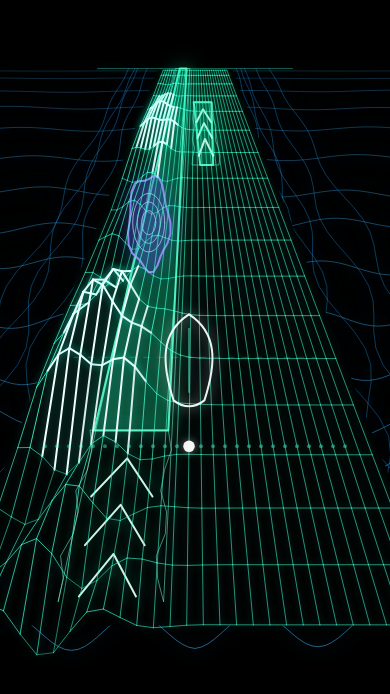
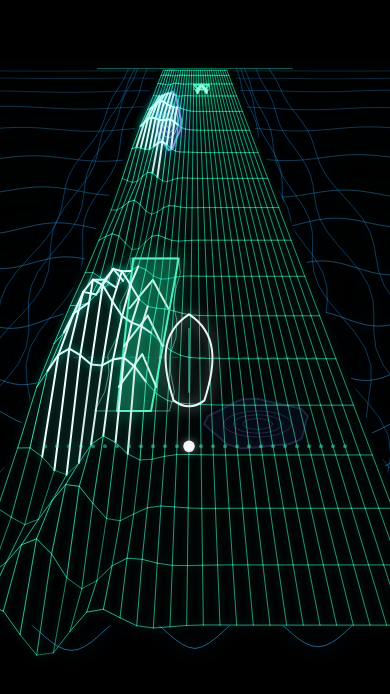
Before and after one commit to dustooned/hv_cyb3rsurf3r, a website built with Vite: page index.html in a window 390 px wide. Shown: the part 134-828 px from the top of the page. Built offline with nearby package versions, Linux system fonts and the light colour scheme; animation ran at ten frames a second.

Commit message:
Tighten terrain rendering and mobile canvas behavior

```diff
--- a/index.html
+++ b/index.html
@@ -8,15 +8,15 @@
   </head>
   <body>
     <canvas id="ocean-canvas" aria-label="Interactive procedural ocean grid"></canvas>
-    <script src="./src/config.js?v=terrain-speed-001"></script>
-    <script src="./src/state.js?v=terrain-speed-001"></script>
-    <script src="./src/canvas.js?v=terrain-speed-001"></script>
-    <script src="./src/grid.js?v=terrain-speed-001"></script>
-    <script src="./src/wave.js?v=terrain-speed-001"></script>
-    <script src="./src/decor.js?v=terrain-speed-001"></script>
-    <script src="./src/terrain.js?v=terrain-speed-001"></script>
-    <script src="./src/player.js?v=terrain-speed-001"></script>
-    <script src="./src/input.js?v=terrain-speed-001"></script>
-    <script src="./src/main.js?v=terrain-speed-001"></script>
+    <script src="./src/config.js?v=terrain-speed-002"></script>
+    <script src="./src/state.js?v=terrain-speed-002"></script>
+    <script src="./src/canvas.js?v=terrain-speed-002"></script>
+    <script src="./src/grid.js?v=terrain-speed-002"></script>
+    <script src="./src/wave.js?v=terrain-speed-002"></script>
+    <script src="./src/decor.js?v=terrain-speed-002"></script>
+    <script src="./src/terrain.js?v=terrain-speed-002"></script>
+    <script src="./src/player.js?v=terrain-speed-002"></script>
+    <script src="./src/input.js?v=terrain-speed-002"></script>
+    <script src="./src/main.js?v=terrain-speed-002"></script>
   </body>
 </html>
--- a/src/canvas.js
+++ b/src/canvas.js
@@ -1,5 +1,7 @@
 // CANVAS
 // Browser canvas setup, resize behavior, and background drawing.
+
+let resizeFrame = 0;
 
 function setupCanvas() {
   const state = window.OceanState;
@@ -7,14 +9,28 @@ function setupCanvas() {
   state.canvas = document.querySelector("#ocean-canvas");
   state.ctx = state.canvas.getContext("2d");
 
-  window.addEventListener("resize", resizeCanvas);
+  window.addEventListener("resize", requestCanvasResize);
   resizeCanvas();
+}
+
+function requestCanvasResize() {
+  if (resizeFrame !== 0) {
+    return;
+  }
+
+  resizeFrame = requestAnimationFrame(() => {
+    resizeFrame = 0;
+    resizeCanvas();
+  });
 }
 
 function resizeCanvas() {
   const state = window.OceanState;
 
-  state.pixelRatio = Math.min(window.devicePixelRatio || 1, 2);
+  const isSmallScreen = Math.min(window.innerWidth, window.innerHeight) < 760;
+  const maxPixelRatio = isSmallScreen ? 1.35 : 2;
+
+  state.pixelRatio = Math.min(window.devicePixelRatio || 1, maxPixelRatio);
   state.width = window.innerWidth;
   state.height = window.innerHeight;
 
--- a/src/config.js
+++ b/src/config.js
@@ -5,18 +5,19 @@ window.OceanConfig = {
   GRID: {
     cols: 30,
     rows: 18,
-    scrollSpeed: 0.00018,
   },
 
   TERRAIN: {
     enabled: true,
-    baseWorldSpeed: 0.00018,
+    baseWorldSpeed: 0.00012,
     boostMultiplier: 1.65,
     slowMultiplier: 0.58,
     speedEase: 0.08,
     sampleDepth: 0.72,
     // Terrain art waits until about the 3rd grid row from the horizon before drawing.
     nearHorizonDepth: 0.17,
+    // Fade terrain out across the last rows before the surfboard rail.
+    foregroundFadeRows: 2,
     edgeNoise: true,
     patches: [
       { id: "boost-a", type: "boost", laneCenter: 9, laneRadius: 3.2, start: 0.14, length: 0.2, seed: 11 },
--- a/src/terrain.js
+++ b/src/terrain.js
@@ -6,6 +6,10 @@ function updateTerrain(time) {
   const state = window.OceanState;
 
   if (!TERRAIN.enabled) {
+    state.terrain.visiblePatches = [];
+    state.world.speedMultiplier = 1;
+    state.world.activeTerrainType = "neutral";
+    state.world.activePatchId = null;
     state.world.targetSpeed = TERRAIN.baseWorldSpeed;
     state.world.currentSpeed += (state.world.targetSpeed - state.world.currentSpeed) * TERRAIN.speedEase;
     advanceWorldProgress(time);
@@ -60,24 +64,25 @@ function advanceWorldProgress(time) {
 
 function drawTerrain(time) {
   const state = window.OceanState;
+  const drawBand = getTerrainDrawBand();
 
   for (let i = 0; i < state.terrain.visiblePatches.length; i += 1) {
     const patch = state.terrain.visiblePatches[i];
 
     if (patch.type === "boost") {
-      drawBoostPatch(patch, time);
+      drawBoostPatch(patch, time, drawBand);
     } else if (patch.type === "slow") {
-      drawSlowPatch(patch, time);
+      drawSlowPatch(patch, time, drawBand);
     }
   }
 
   drawTerrainProbe();
 }
 
-function drawBoostPatch(patch, time) {
+function drawBoostPatch(patch, time, drawBand) {
   const ctx = window.OceanState.ctx;
   const { TERRAIN } = window.OceanConfig;
-  const visibleSegments = getVisibleTerrainSegments(patch);
+  const visibleSegments = getVisibleTerrainSegments(patch, drawBand);
   const centerLane = patch.laneCenter;
   const radius = patch.laneRadius;
   const pulse = (Math.sin(time * 0.006 + patch.seed) + 1) * 0.5;
@@ -95,11 +100,13 @@ function drawBoostPatch(patch, time) {
 
   for (let segmentIndex = 0; segmentIndex < visibleSegments.length; segmentIndex += 1) {
     const segment = visibleSegments[segmentIndex];
+    const segmentAlpha = getTerrainDepthAlpha((segment.start + segment.end) * 0.5, drawBand);
     const leftFront = projectTerrainPoint(centerLane - radius, segment.start);
     const rightFront = projectTerrainPoint(centerLane + radius, segment.start);
     const leftBack = projectTerrainPoint(centerLane - radius * 0.48, segment.end);
     const rightBack = projectTerrainPoint(centerLane + radius * 0.48, segment.end);
 
+    ctx.globalAlpha = segmentAlpha;
     ctx.beginPath();
     ctx.moveTo(leftFront.x, leftFront.y);
     ctx.lineTo(rightFront.x, rightFront.y);
@@ -112,22 +119,22 @@ function drawBoostPatch(patch, time) {
     for (let i = 0; i < 3; i += 1) {
       const t = (i + 1) / 4;
       const depth = segment.start + (segment.end - segment.start) * t;
-      drawBoostChevron(centerLane, radius * (0.72 - i * 0.08), depth);
+      drawBoostChevron(centerLane, radius * (0.72 - i * 0.08), depth, drawBand);
     }
   }
 
   if (TERRAIN.edgeNoise) {
-    drawPatchEdgeNoise(patch, visibleSegments, "rgba(140, 255, 220, 0.5)");
+    drawPatchEdgeNoise(patch, visibleSegments, "rgba(140, 255, 220, 0.5)", drawBand);
   }
 
   ctx.restore();
 }
 
-function drawBoostChevron(centerLane, radius, depth) {
+function drawBoostChevron(centerLane, radius, depth, drawBand) {
   const ctx = window.OceanState.ctx;
-  const left = projectTerrainPoint(centerLane - radius, depth + 0.022);
-  const nose = projectTerrainPoint(centerLane, depth - 0.018);
-  const right = projectTerrainPoint(centerLane + radius, depth + 0.022);
+  const left = projectTerrainPoint(centerLane - radius, clampTerrainDrawDepth(depth + 0.022, drawBand));
+  const nose = projectTerrainPoint(centerLane, clampTerrainDrawDepth(depth - 0.018, drawBand));
+  const right = projectTerrainPoint(centerLane + radius, clampTerrainDrawDepth(depth + 0.022, drawBand));
 
   ctx.strokeStyle = "rgba(225, 255, 245, 0.95)";
   ctx.lineWidth = 2;
@@ -138,22 +145,17 @@ function drawBoostChevron(centerLane, radius, depth) {
   ctx.stroke();
 }
 
-function drawSlowPatch(patch, time) {
+function drawSlowPatch(patch, time, drawBand) {
   const ctx = window.OceanState.ctx;
   const { TERRAIN } = window.OceanConfig;
+  const visibleSegments = getVisibleTerrainSegments(patch, drawBand);
 
-  if (patch.depthCenter < TERRAIN.nearHorizonDepth) {
+  if (visibleSegments.length === 0) {
     return;
   }
 
-  const center = projectTerrainPoint(patch.laneCenter, patch.depthCenter);
-  const laneEdge = projectTerrainPoint(patch.laneCenter + patch.laneRadius, patch.depthCenter);
-  const depthEdgeDepth = Math.min(0.98, patch.depthCenter + patch.length * 0.5);
-  const depthEdge = projectTerrainPoint(patch.laneCenter, depthEdgeDepth);
-  const radiusX = Math.max(8, Math.abs(laneEdge.x - center.x));
-  const radiusY = Math.max(8, Math.abs(depthEdge.y - center.y));
   const wobble = Math.sin(time * 0.003 + patch.seed) * 0.08;
-  const steps = TERRAIN.edgeNoise ? 28 : 18;
+  const steps = getTerrainRenderDetail(TERRAIN.edgeNoise ? 28 : 18, TERRAIN.edgeNoise ? 20 : 14);
 
   ctx.save();
   ctx.shadowColor = "rgba(120, 90, 255, 0.75)";
@@ -161,6 +163,18 @@ function drawSlowPatch(patch, time) {
   ctx.fillStyle = "rgba(70, 55, 180, 0.26)";
   ctx.strokeStyle = "rgba(165, 145, 255, 0.9)";
   ctx.lineWidth = 2;
+
+  for (let segmentIndex = 0; segmentIndex < visibleSegments.length; segmentIndex += 1) {
+    const segment = visibleSegments[segmentIndex];
+    const centerDepth = (segment.start + segment.end) * 0.5;
+    const depthRadius = Math.max(0.012, (segment.end - segment.start) * 0.5);
+    const center = projectTerrainPoint(patch.laneCenter, centerDepth);
+    const laneEdge = projectTerrainPoint(patch.laneCenter + patch.laneRadius, centerDepth);
+    const depthEdge = projectTerrainPoint(patch.laneCenter, Math.min(segment.end, centerDepth + depthRadius));
+    const radiusX = Math.max(8, Math.abs(laneEdge.x - center.x));
+    const radiusY = Math.max(8, Math.abs(depthEdge.y - center.y));
+
+    ctx.globalAlpha = getTerrainDepthAlpha(centerDepth, drawBand);
     ctx.beginPath();
 
     for (let i = 0; i <= steps; i += 1) {
@@ -188,10 +202,14 @@ function drawSlowPatch(patch, time) {
       ctx.stroke();
     }
 
+    ctx.strokeStyle = "rgba(165, 145, 255, 0.9)";
+    ctx.lineWidth = 2;
+  }
+
   ctx.restore();
 }
 
-function drawPatchEdgeNoise(patch, visibleSegments, color) {
+function drawPatchEdgeNoise(patch, visibleSegments, color, drawBand) {
   const ctx = window.OceanState.ctx;
   const steps = 9;
 
@@ -201,6 +219,7 @@ function drawPatchEdgeNoise(patch, visibleSegments, color) {
   for (let segmentIndex = 0; segmentIndex < visibleSegments.length; segmentIndex += 1) {
     const segment = visibleSegments[segmentIndex];
 
+    ctx.globalAlpha = getTerrainDepthAlpha((segment.start + segment.end) * 0.5, drawBand);
     ctx.beginPath();
 
     for (let i = 0; i <= steps; i += 1) {
@@ -297,9 +316,7 @@ function projectTerrainPoint(lane, depth) {
   };
 }
 
-function getVisibleTerrainSegments(patch) {
-  const { TERRAIN } = window.OceanConfig;
-  const minDepth = TERRAIN.nearHorizonDepth;
+function getVisibleTerrainSegments(patch, drawBand) {
   const segments = [];
   const rawStart = patch.depthStart;
   let rawEnd = patch.depthEnd;
@@ -308,18 +325,18 @@ function getVisibleTerrainSegments(patch) {
     rawEnd += 1;
   }
 
-  addVisibleSegment(segments, rawStart, rawEnd, minDepth);
+  addVisibleSegment(segments, rawStart, rawEnd, drawBand);
 
   if (rawEnd > 1) {
-    addVisibleSegment(segments, 0, rawEnd - 1, minDepth);
+    addVisibleSegment(segments, 0, rawEnd - 1, drawBand);
   }
 
   return segments;
 }
 
-function addVisibleSegment(segments, start, end, minDepth) {
-  const visibleStart = Math.max(start, minDepth);
-  const visibleEnd = Math.min(end, 1);
+function addVisibleSegment(segments, start, end, drawBand) {
+  const visibleStart = Math.max(start, drawBand.minDepth);
+  const visibleEnd = Math.min(end, drawBand.maxDepth);
 
   if (visibleEnd - visibleStart > 0.01) {
     segments.push({
@@ -327,6 +344,44 @@ function addVisibleSegment(segments, start, end, minDepth) {
       end: visibleEnd,
     });
   }
+}
+
+function getTerrainDrawBand() {
+  const { GRID, PLAYER, TERRAIN } = window.OceanConfig;
+  const railRow = Math.max(0, GRID.rows - 1 - PLAYER.railRowsFromFront);
+  const railDepth = railRow / (GRID.rows - 1);
+  const rowDepth = 1 / (GRID.rows - 1);
+  const fadeDistance = Math.max(rowDepth, TERRAIN.foregroundFadeRows * rowDepth);
+
+  return {
+    minDepth: TERRAIN.nearHorizonDepth,
+    maxDepth: Math.max(TERRAIN.nearHorizonDepth, railDepth),
+    fadeStartDepth: Math.max(TERRAIN.nearHorizonDepth, railDepth - fadeDistance),
+  };
+}
+
+function getTerrainDepthAlpha(depth, drawBand) {
+  if (depth <= drawBand.fadeStartDepth) {
+    return 1;
+  }
+
+  if (depth >= drawBand.maxDepth) {
+    return 0;
+  }
+
+  const fadeProgress = (depth - drawBand.fadeStartDepth) / (drawBand.maxDepth - drawBand.fadeStartDepth);
+  return Math.max(0, Math.min(1, 1 - fadeProgress));
+}
+
+function clampTerrainDrawDepth(depth, drawBand) {
+  return Math.max(drawBand.minDepth, Math.min(drawBand.maxDepth, depth));
+}
+
+function getTerrainRenderDetail(desktopSteps, mobileSteps) {
+  const state = window.OceanState;
+  const isSmallScreen = Math.min(state.width, state.height) < 760;
+
+  return isSmallScreen ? mobileSteps : desktopSteps;
 }
 
 function wrapDepth(value) {
--- a/styles/style.css
+++ b/styles/style.css
@@ -21,5 +21,6 @@ body {
 #ocean-canvas {
   display: block;
   width: 100vw;
-  height: 100vh;
+  height: 100dvh;
+  touch-action: none;
 }
```
Also changed, not shown: README.md. Lines whose indentation alone changed are shown as unchanged.
